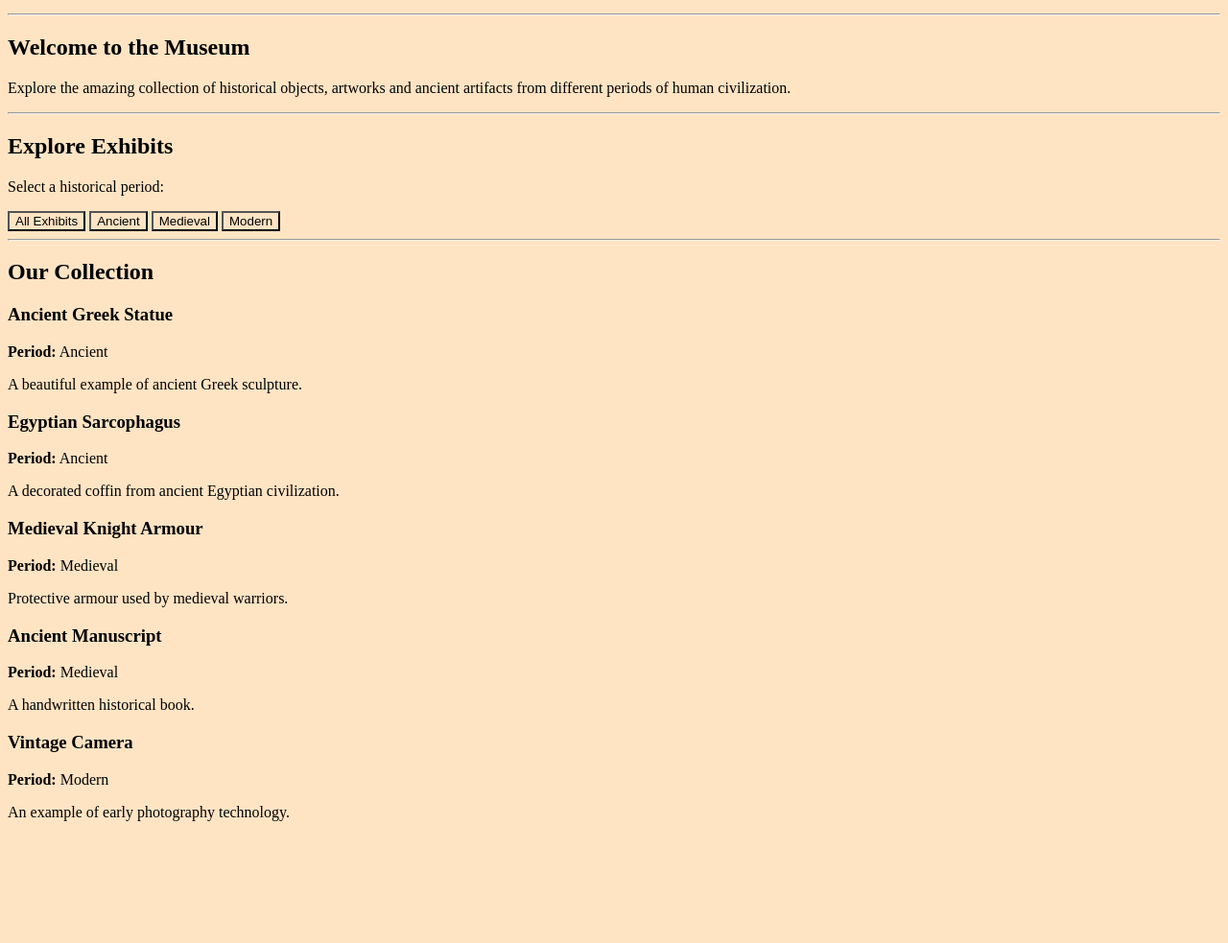
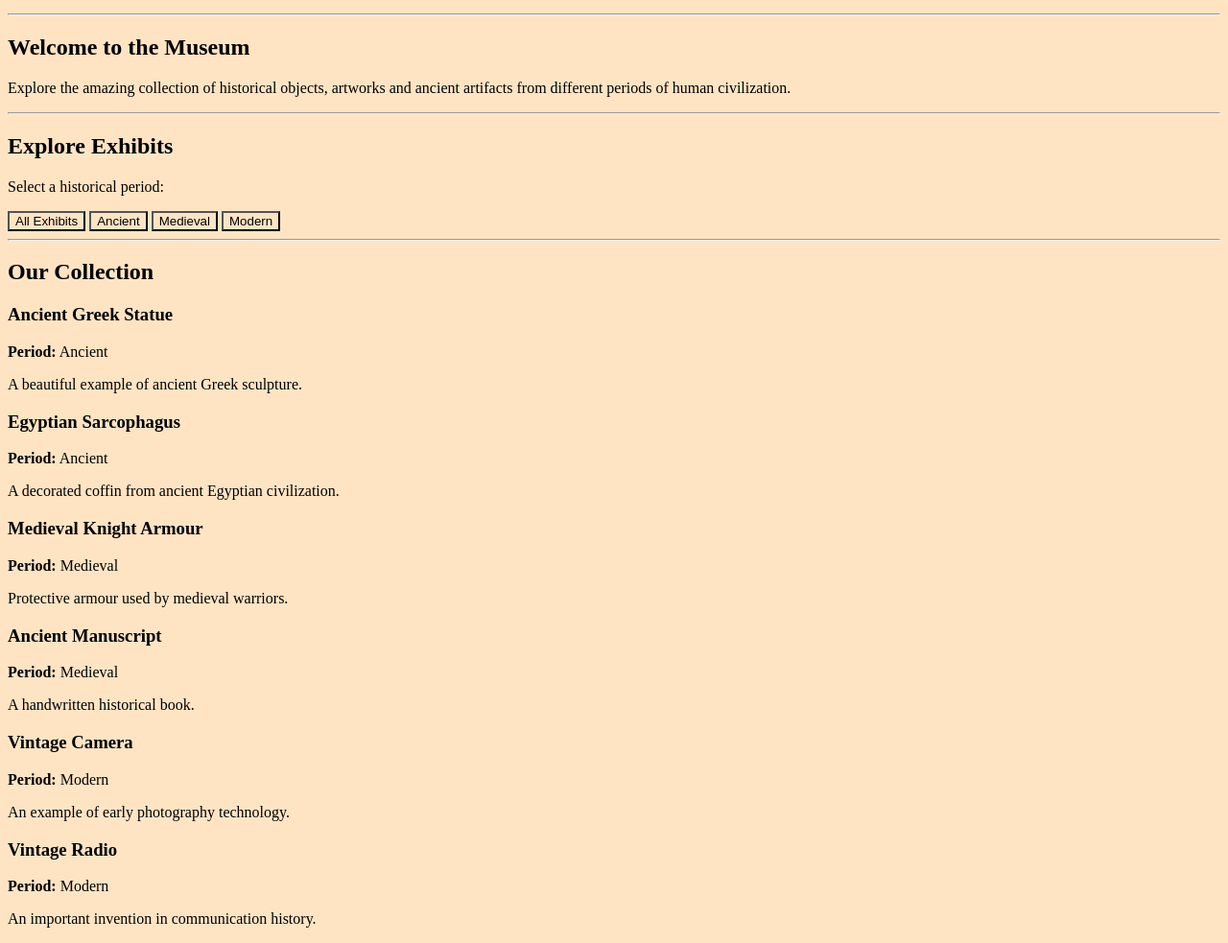
Before and after one commit to anandawasthicode-lab/chronicle-museum-website, a plain HTML site: page index.html in a window 1280 px wide. Shown: the part 100-1083 px from the top of the page at 96% size. Before the commit the page ends 972 px from the top, so only its background shows below. Drawn offline with Linux system fonts and the light colour scheme.

Commit message:
Added new artifact

```diff
--- a/index.html
+++ b/index.html
@@ -105,6 +105,20 @@
 
         </section>
 
+        <section class="exhibit modern"
+        data-period="modern"
+        data-title="Vintage Radio"
+        data-details="Radios changed communication and entertainment by allowing people to listen to news, music and programmes from distant places.">
+
+            <h3>Vintage Radio</h3>
+            <p class="exhibit-image image6"></p>
+            <p><strong>Period:</strong> Modern</p>
+            <p>An important invention in communication history.</p>
+
+        </section>
+
+    </section>
+
     <script src="script.js"></script>
 
 </body>
```
